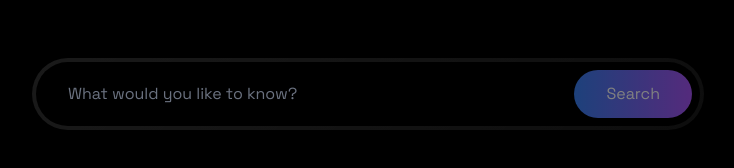
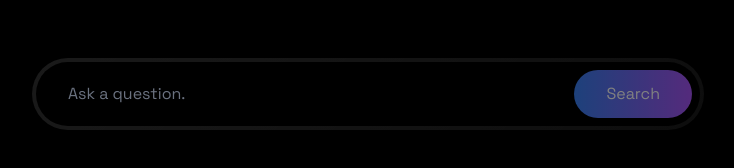
Before and after one commit to BlakeMyers22/SearchEngine, a React (Create React App) app: page / in a window 1280 px wide. Shown: the part 244-412 px from the top of the page, without its empty margins (272-1006 px from the left). Built offline with nearby package versions, Linux system fonts and the light colour scheme.

Commit message:
Update App.jsx

```diff
--- a/src/App.jsx
+++ b/src/App.jsx
@@ -69,7 +69,7 @@ function App() {
                 value={query}
                 onChange={(e) => setQuery(e.target.value)}
                 className="flex-1 px-6 py-3 bg-transparent border-none focus:outline-none text-white placeholder-gray-500"
-                placeholder="What would you like to know?"
+                placeholder="Ask a question."
               />
               <button
                 type="submit"
```
